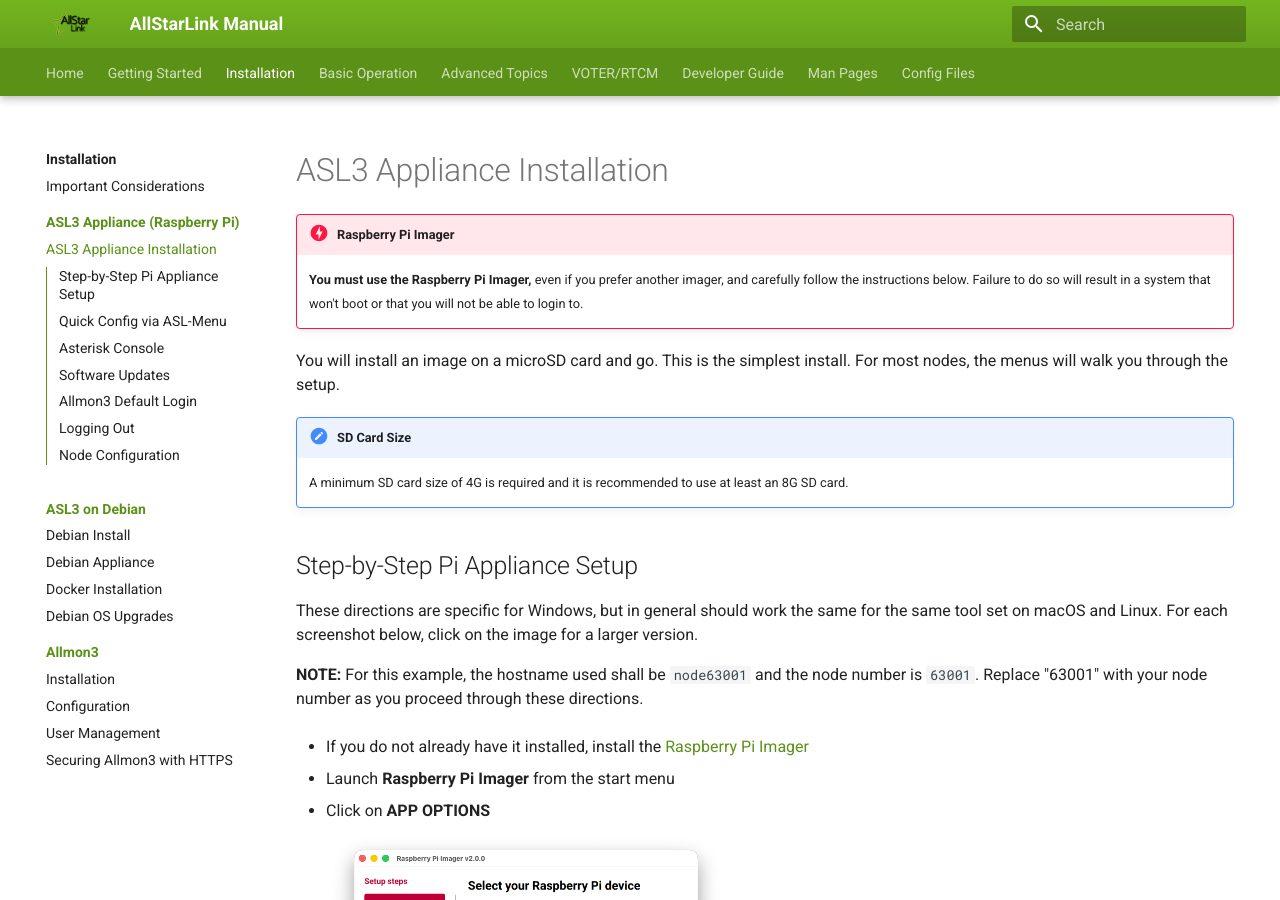
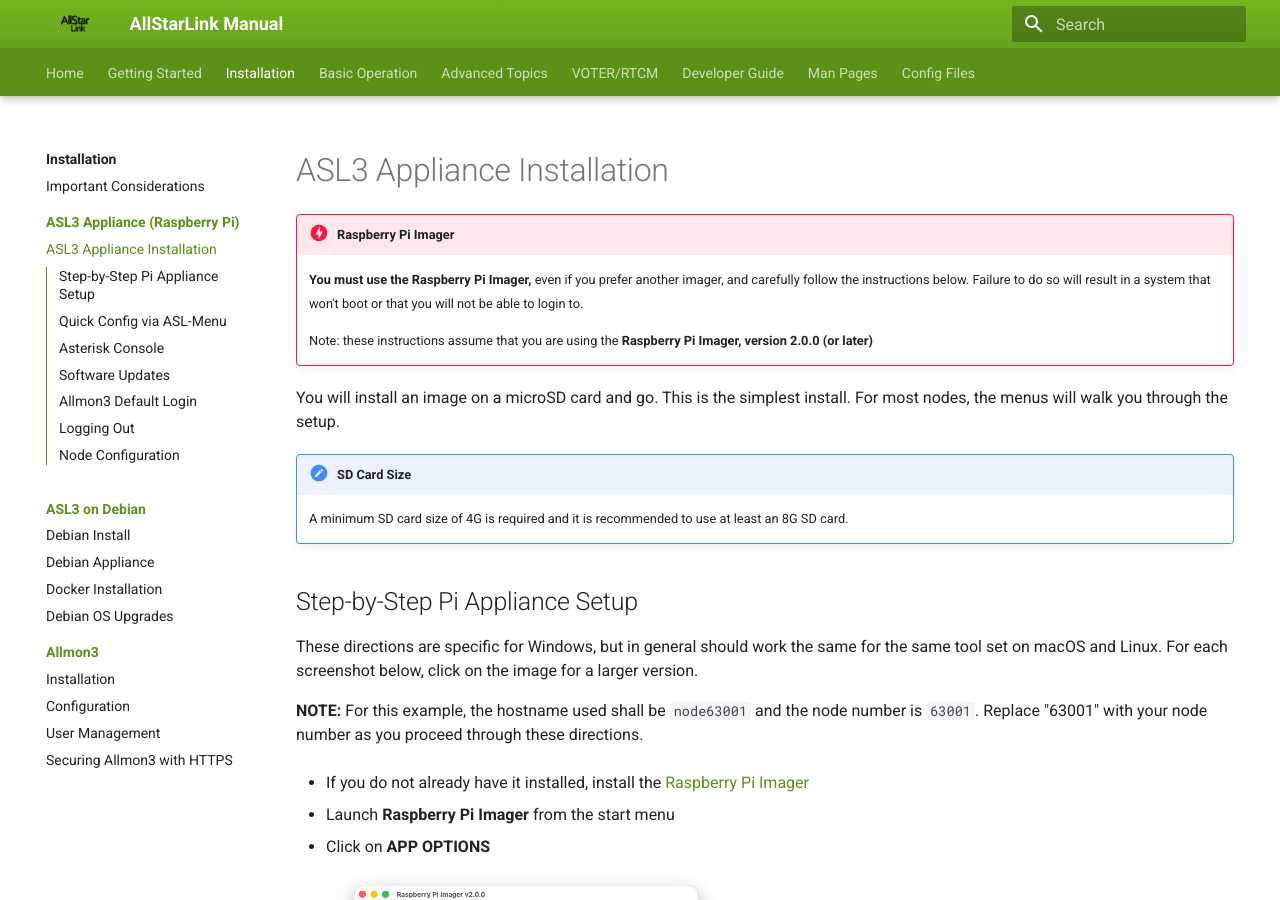
Before and after one commit to AllStarLink/ASL3-Manual, an MkDocs documentation site: the page built from docs/install/pi-appliance/pi-detailed.md, in a window 1280 px wide and 900 px high. Built offline with MkDocs 1.6.1 and Material for MkDocs 9.7.7, drawn with Linux system fonts in a browser that asks for light colours.

Commit message:
Add note that the doc assumes v2.0.0 (or later)

```diff
--- a/docs/install/pi-appliance/pi-detailed.md
+++ b/docs/install/pi-appliance/pi-detailed.md
@@ -2,6 +2,8 @@
 
 !!! danger "Raspberry Pi Imager"
     **You must use the Raspberry Pi Imager,** even if you prefer another imager, and carefully follow the instructions below. Failure to do so will result in a system that won't boot or that you will not be able to login to.
+
+    Note: these instructions assume that you are using the **Raspberry Pi Imager, version 2.0.0 (or later)**
 
 You will install an image on a microSD card and go. This is the simplest install. For most nodes, the menus will walk you through the setup.
 
```
